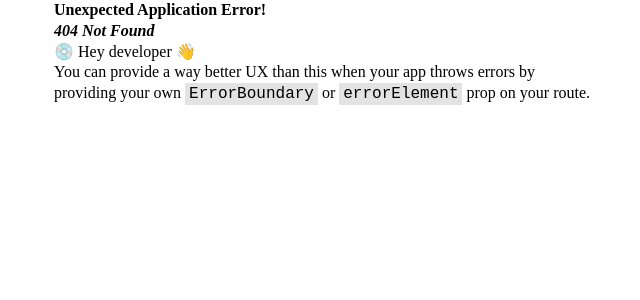
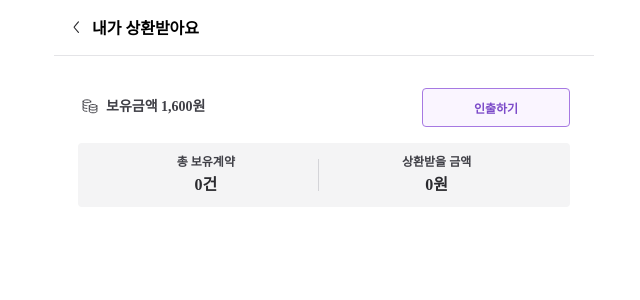
Before and after one commit to Damborghinii/Damborghinii-Client, a React (Vite) app: page /repayment-received in a window 1280 px wide. Before the commit this address had no page. Shown: the top 300 px of the page, without its empty margins (316-956 px from the left). Built offline with nearby package versions, Linux system fonts and the light colour scheme.

Commit message:
feature/#22: 정산관리 플로우 초안 플로우 구현

```diff
--- /dev/null
+++ b/src/assets/svg/IcArrowRight.tsx
@@ -0,0 +1,19 @@
+import type { SVGProps } from "react";
+
+const SvgIcArrowRight = (props: SVGProps<SVGSVGElement>) => (
+  <svg
+    xmlns="http://www.w3.org/2000/svg"
+    viewBox="0 0 8 18"
+    fill="none"
+    {...props}
+  >
+    <path
+      d="M1.05 1.5L6.49592 7.85357C7.07371 8.52766 7.07371 9.52234 6.49592 10.1964L1.05 16.55"
+      stroke="#3F3F46"
+      strokeWidth="1.65"
+      strokeLinecap="round"
+    />
+  </svg>
+);
+
+export default SvgIcArrowRight;
--- /dev/null
+++ b/src/assets/svg/IcMoney.tsx
@@ -0,0 +1,20 @@
+import type { SVGProps } from "react";
+
+const SvgMoney = (props: SVGProps<SVGSVGElement>) => (
+  <svg
+    xmlns="http://www.w3.org/2000/svg"
+    viewBox="0 0 16 15"
+    fill="none"
+    {...props}
+  >
+    <path
+      d="M8.68843 2.7606C8.68843 3.55579 6.99328 4.20041 4.9022 4.20041C2.81112 4.20041 1.11597 3.55579 1.11597 2.7606M8.68843 2.7606C8.68843 1.96542 6.99328 1.3208 4.9022 1.3208C2.81112 1.3208 1.11597 1.96542 1.11597 2.7606M8.68843 2.7606V3.84046M1.11597 2.7606V11.3994C1.11597 12.1946 2.81112 12.8392 4.9022 12.8392M4.9022 7.08001C4.78617 7.08001 4.67136 7.07803 4.55799 7.07414C2.62822 7.00801 1.11597 6.39127 1.11597 5.64021M4.9022 9.95962C2.81112 9.95962 1.11597 9.315 1.11597 8.51982M14.8841 7.43996C14.8841 8.23514 13.1889 8.87977 11.0979 8.87977C9.00677 8.87977 7.31162 8.23514 7.31162 7.43996M14.8841 7.43996C14.8841 6.64478 13.1889 6.00016 11.0979 6.00016C9.00677 6.00016 7.31162 6.64478 7.31162 7.43996M14.8841 7.43996V12.8392C14.8841 13.6344 13.1889 14.279 11.0979 14.279C9.00677 14.279 7.31162 13.6344 7.31162 12.8392V7.43996M14.8841 10.1396C14.8841 10.9348 13.1889 11.5794 11.0979 11.5794C9.00677 11.5794 7.31162 10.9348 7.31162 10.1396"
+      stroke="#3F3F46"
+      strokeWidth="0.971867"
+      strokeLinecap="round"
+      strokeLinejoin="round"
+    />
+  </svg>
+);
+
+export default SvgMoney;
--- a/src/assets/svg/index.ts
+++ b/src/assets/svg/index.ts
@@ -7,3 +7,5 @@ export { default as IcDown } from "./IcDown";
 export { default as IcArrowBack } from "./IcArrowBack";
 export { default as IcArrowDown } from "./IcArrowDown";
 export { default as IcDownload } from "./IcDownload";
+export { default as IcArrowRight } from "./IcArrowRight";
+export { default as IcMoney } from "./IcMoney";
--- a/src/components/common/horizontalDivider/HorizontalDivider.tsx
+++ b/src/components/common/horizontalDivider/HorizontalDivider.tsx
@@ -3,17 +3,20 @@ import styled from "@emotion/styled";
 interface HorizontalDividerProps {
   width?: string;
   height?: string;
+  color?: string;
 }
 
 export const HorizontalDivider = ({
   width = "100%",
   height = "2px",
+  color,
 }: HorizontalDividerProps) => {
-  return <Line width={width} height={height} />;
+  return <Line width={width} height={height} color={color} />;
 };
 
 const Line = styled.div<HorizontalDividerProps>`
   width: ${({ width }) => width};
   height: ${({ height }) => height};
-  background-color: ${({ theme }) => theme.color.neutral.B00};
+  background-color: ${({ theme, color }) =>
+    color ? color : theme.color.neutral.B00};
 `;
--- a/src/pages/adjustment/AdjustmentPage.tsx
+++ /dev/null
@@ -1,5 +0,0 @@
-const AdjustmentPage = () => {
-  return <div>AdjustmentPage</div>;
-};
-
-export default AdjustmentPage;
--- /dev/null
+++ b/src/pages/adjustment/_components/AdjustmentCard.tsx
@@ -0,0 +1,115 @@
+import styled from "@emotion/styled";
+import { IcMoney } from "@assets/svg";
+import { HorizontalDivider } from "@components/common/horizontalDivider/HorizontalDivider";
+import theme from "@styles/theme";
+
+export interface MoneyCardProps {
+  balance: string;
+  isReceivedType?: boolean;
+}
+
+export const AdjustmentCard = ({
+  balance,
+  isReceivedType = true,
+}: MoneyCardProps) => {
+  return (
+    <Wrapper>
+      <MoneySection>
+        <MoneyTextSection>
+          <IcMoney width={16} height={16} />
+          보유금액 {balance}
+        </MoneyTextSection>
+        <Button>{isReceivedType ? "인출하기" : "상환하기"}</Button>
+      </MoneySection>
+      <DescriptionSection>
+        <ColumnTextSection>
+          <Title>총 보유계약</Title>
+          <Content>0건</Content>
+        </ColumnTextSection>
+        <HorizontalDivider
+          height="2rem"
+          width="0.1rem"
+          color={theme.color.neutral.B20}
+        />
+        <ColumnTextSection>
+          <Title>{isReceivedType ? "상환받을 금액" : "상환할 금액"}</Title>
+          <Content>0원</Content>
+        </ColumnTextSection>
+      </DescriptionSection>
+    </Wrapper>
+  );
+};
+
+const Wrapper = styled.div`
+  width: 100%;
+
+  display: flex;
+  flex-direction: column;
+  gap: 0.5rem;
+
+  padding: 1.5rem;
+`;
+
+const MoneySection = styled.div`
+  display: flex;
+  justify-content: space-between;
+  align-items: center;
+
+  padding: 0.5rem 0;
+`;
+
+const MoneyTextSection = styled.div`
+  display: flex;
+  gap: 0.5rem;
+
+  padding: 0 0.25rem;
+
+  color: ${({ theme }) => theme.color.neutral.B60};
+  ${({ theme }) => theme.typography["body2-2"]};
+`;
+
+const Button = styled.button`
+  display: flex;
+  justify-content: center;
+  align-items: center;
+  min-width: 9.25rem;
+  border-radius: 0.25rem;
+
+  padding: 0.625rem 2.25rem;
+
+  ${({ theme }) => theme.typography["small1-2"]};
+
+  color: ${({ theme }) => theme.color.primary.P60};
+  border: 1px solid ${({ theme }) => theme.color.primary.P40};
+  background-color: ${({ theme }) => theme.color.primary.P00};
+`;
+
+const DescriptionSection = styled.div`
+  width: 100%;
+  padding: 0.75rem 1rem;
+
+  display: flex;
+  align-items: center;
+  justify-content: space-evenly;
+
+  border-radius: 0.25rem;
+  background-color: ${({ theme }) => theme.color.neutral.B00};
+`;
+
+const ColumnTextSection = styled.div`
+  display: flex;
+
+  flex-direction: column;
+  align-items: center;
+  gap: 0.25rem;
+`;
+
+const Title = styled.h2`
+  ${({ theme }) => theme.typography["small1-2"]}
+  color: ${({ theme }) => theme.color.neutral.B60};
+`;
+
+const Content = styled.h1`
+  ${({ theme }) => theme.typography["body1-1"]}
+  color: ${({ theme }) => theme.color.neutral.B70};
+`;
--- /dev/null
+++ b/src/pages/adjustment/containers/Adjustment.tsx
@@ -0,0 +1,60 @@
+import Spacer from "@components/common/spacer/Spacer";
+import styled from "@emotion/styled";
+import { IcArrowRight } from "@assets/svg";
+import { useNavigate } from "react-router-dom";
+const Adjustment = () => {
+  const navigate = useNavigate();
+
+  return (
+    <MainWrapper>
+      <TitleWrapper>내 정산관리</TitleWrapper>
+      <CardWrapper onClick={() => navigate("/repayment-received")}>
+        <RowContainer>
+          <Text>내가 상환받아요</Text>
+          <IcArrowRight width={16} height={16} />
+        </RowContainer>
+      </CardWrapper>
+      <Spacer height="2.5rem" />
+      <CardWrapper onClick={() => navigate("/servicing-repayment")}>
+        <RowContainer>
+          <Text>내가 상환해요</Text>
+          <IcArrowRight width={16} height={16} />
+        </RowContainer>
+      </CardWrapper>
+    </MainWrapper>
+  );
+};
+
+export default Adjustment;
+
+const MainWrapper = styled.div`
+  width: 100%;
+  display: flex;
+  flex-direction: column;
+
+  padding: 0 1.625rem;
+`;
+
+const TitleWrapper = styled.div`
+  ${({ theme }) => theme.typography["title1-1"]};
+  color: ${({ theme }) => theme.color.neutral.B60};
+
+  padding: 1.25rem 0;
+`;
+
+const CardWrapper = styled.div`
+  width: 100%;
+  height: 13.75rem;
+  padding: 1rem;
+  border-radius: 0.25rem;
+  border: 1px solid ${({ theme }) => theme.color.neutral.B10};
+`;
+const RowContainer = styled.div`
+  width: 100%;
+  display: flex;
+  justify-content: space-between;
+`;
+
+const Text = styled.h2`
+  ${({ theme }) => theme.typography["body1-2"]};
+`;
--- /dev/null
+++ b/src/pages/adjustment/containers/AdjustmentGiving.tsx
@@ -0,0 +1,11 @@
+import { SubTopBar } from "@components/common/topBar/SubTopBar";
+import { AdjustmentCard } from "../_components/AdjustmentCard";
+
+export const GivingAdjustment = () => {
+  return (
+    <>
+      <SubTopBar title="내가 상환해요" />
+      <AdjustmentCard balance="1,600원" isReceivedType={false} />
+    </>
+  );
+};
--- /dev/null
+++ b/src/pages/adjustment/containers/AdjustmentReceived.tsx
@@ -0,0 +1,11 @@
+import { SubTopBar } from "@components/common/topBar/SubTopBar";
+import { AdjustmentCard } from "../_components/AdjustmentCard";
+
+export const AdjustmentReceived = () => {
+  return (
+    <>
+      <SubTopBar title="내가 상환받아요" />
+      <AdjustmentCard balance="1,600원" />
+    </>
+  );
+};
```
Also changed, not shown: src/routes/router.tsx (+12 -2 lines), 1 other file (tests, documents, lock files or other folders).
